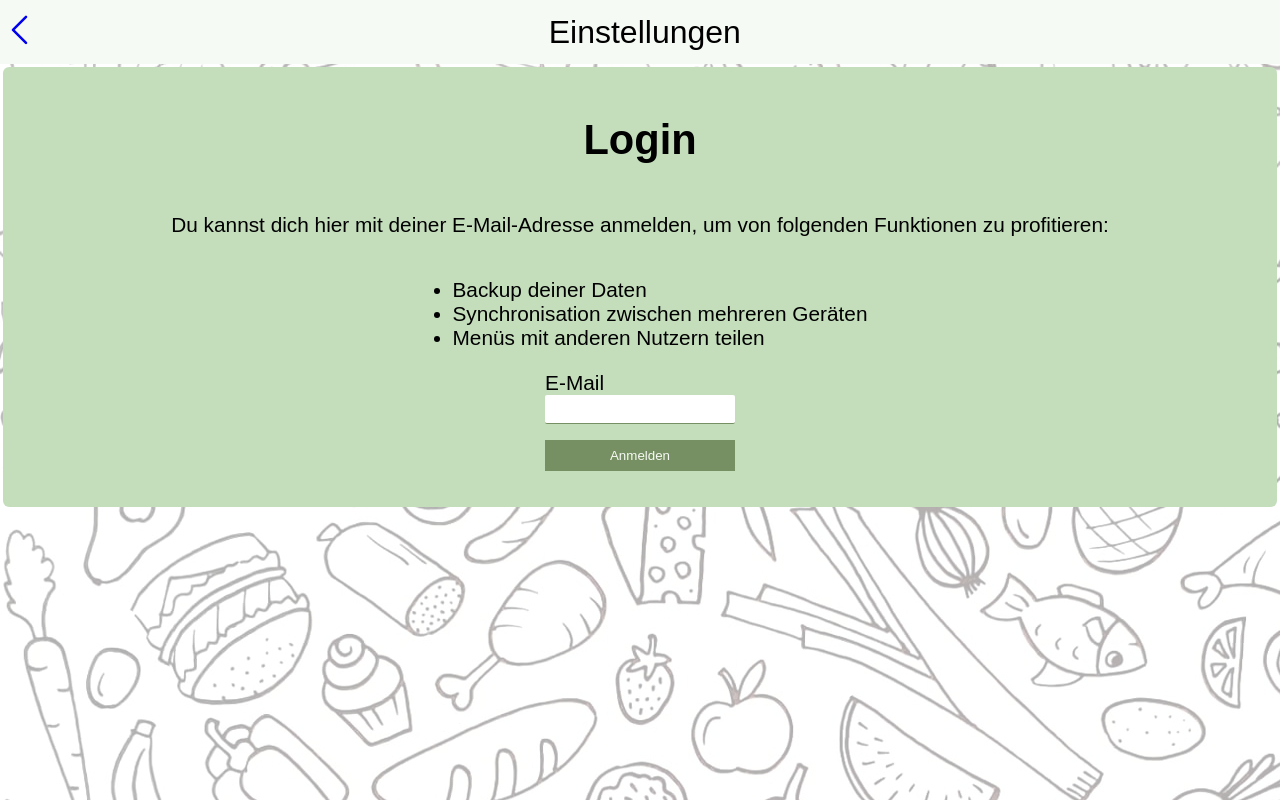
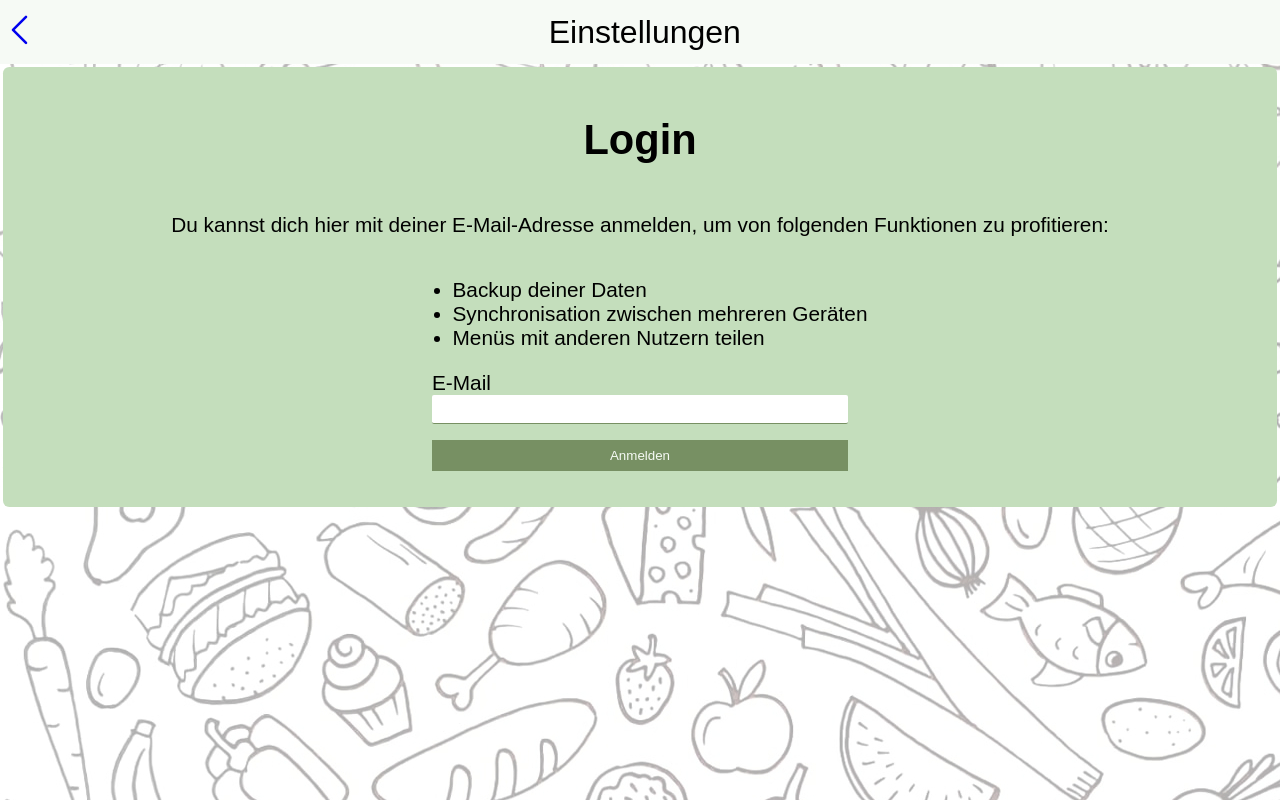
Before and after one commit to romixch/wochen-menu-plan-web, a React (Create React App) app: page /settings in a window 1280 px wide. Built offline with nearby package versions, Linux system fonts and the light colour scheme.

Commit message:
update style

```diff
--- a/src/components/settings/not-logged-in.module.css
+++ b/src/components/settings/not-logged-in.module.css
@@ -1,4 +1,5 @@
 .form {
-    display: flex;
-    flex-direction: column;
+  width: clamp(5em, 100%, 20em);
+  display: flex;
+  flex-direction: column;
 }
```
Also changed, not shown: 1 other file (tests, documents, lock files or other folders).
